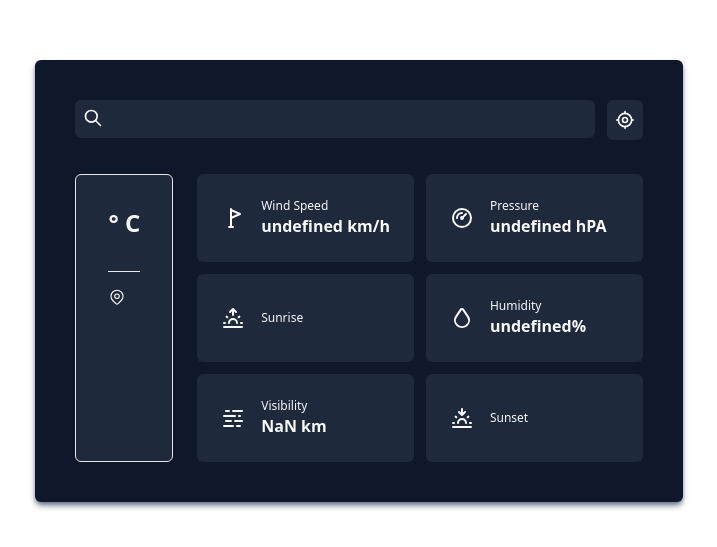
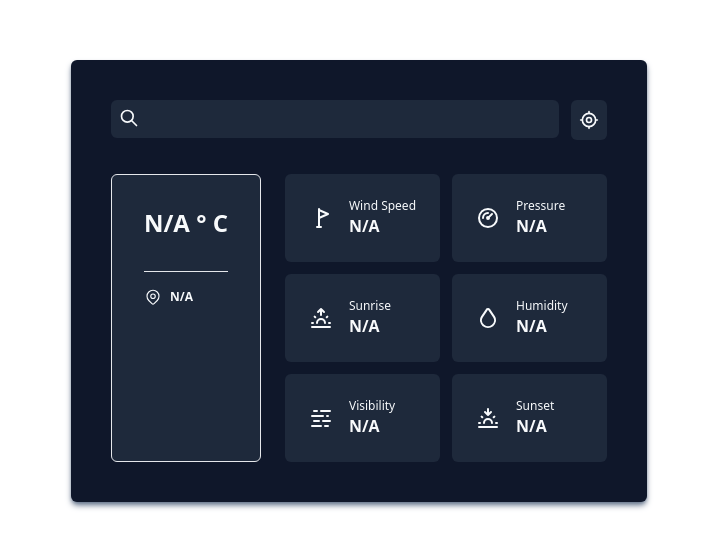
Before and after one commit to dumb-programmer/weather-dashboard, a React (Vite) app: page / in a window 1280 px wide. Shown: the part 119-666 px from the top of the page, without its empty margins (281-998 px from the left). Built offline with nearby package versions, Linux system fonts and the light colour scheme.

Commit message:
Show N/A when no city is selected

```diff
--- a/src/App.tsx
+++ b/src/App.tsx
@@ -4,9 +4,9 @@ import formatTime from './utils/formatTime';
 import CitySearch from './components/CitySearch';
 import InfoCard from './components/InfoCard';
 import MainInfoCard from './components/MainInfoCard';
-import './App.css'
 import useMutation from './hooks/useMutation';
 import { getTemperature } from './api/api';
+import './App.css'
 
 function App() {
   const [data, setData] = useState(() => JSON.parse(localStorage.getItem("data") || "{}"));
@@ -29,12 +29,12 @@ function App() {
         <div className="flex gap-6">
           <MainInfoCard weather={weather} weather_description={weather_description} temp={temp} location={location} />
           <div className="flex-1 grid grid-cols-2 gap-3">
-            <InfoCard Icon={<IconPennant />} title="Wind Speed" value={`${wind} km/h`} />
-            <InfoCard Icon={<IconGauge />} title="Pressure" value={`${pressure} hPA`} />
-            <InfoCard Icon={<IconSunrise />} title="Sunrise" value={sunrise && formatTime(sunrise, timezone)} />
-            <InfoCard Icon={<IconDroplet />} title="Humidity" value={`${humidity}%`} />
-            <InfoCard Icon={<IconMist />} title="Visibility" value={`${visibility / 1000} km`} />
-            <InfoCard Icon={<IconSunset />} title="Sunset" value={sunset && formatTime(sunset, timezone)} />
+            <InfoCard Icon={<IconPennant />} title="Wind Speed" value={wind && `${wind} km/h` || "N/A"} />
+            <InfoCard Icon={<IconGauge />} title="Pressure" value={pressure && `${pressure} hPA` || "N/A"} />
+            <InfoCard Icon={<IconSunrise />} title="Sunrise" value={sunrise && sunrise && formatTime(sunrise, timezone) || "N/A"} />
+            <InfoCard Icon={<IconDroplet />} title="Humidity" value={humidity && `${humidity}%` || "N/A"} />
+            <InfoCard Icon={<IconMist />} title="Visibility" value={visibility && `${visibility / 1000} km` || "N/A"} />
+            <InfoCard Icon={<IconSunset />} title="Sunset" value={sunset && sunset && formatTime(sunset, timezone) || "N/A"} />
           </div>
         </div>
       </div>
--- a/src/components/MainInfoCard.tsx
+++ b/src/components/MainInfoCard.tsx
@@ -42,11 +42,11 @@ export default function MainInfoCard({ weather, weather_description, temp, locat
     return <div className="bg-slate-800 p-8 rounded-md border flex flex-col gap-8">
         {getIcon(weather)}
         <div>
-            <h1 className="text-2xl font-bold">{temp} &deg; C</h1>
+            <h1 className="text-2xl font-bold">{temp || "N/A"} &deg; C</h1>
             <p className="text-sm">{weather_description}</p>
         </div>
         <div className="border-t-[1px] pt-4 text-xs">
-            <p className="flex items-center gap-2 font-semibold"><IconMapPin size={18} strokeWidth={1.5} /> {location}</p>
+            <p className="flex items-center gap-2 font-semibold"><IconMapPin size={18} strokeWidth={1.5} /> {location || "N/A"}</p>
         </div>
     </div>;
 }
```
